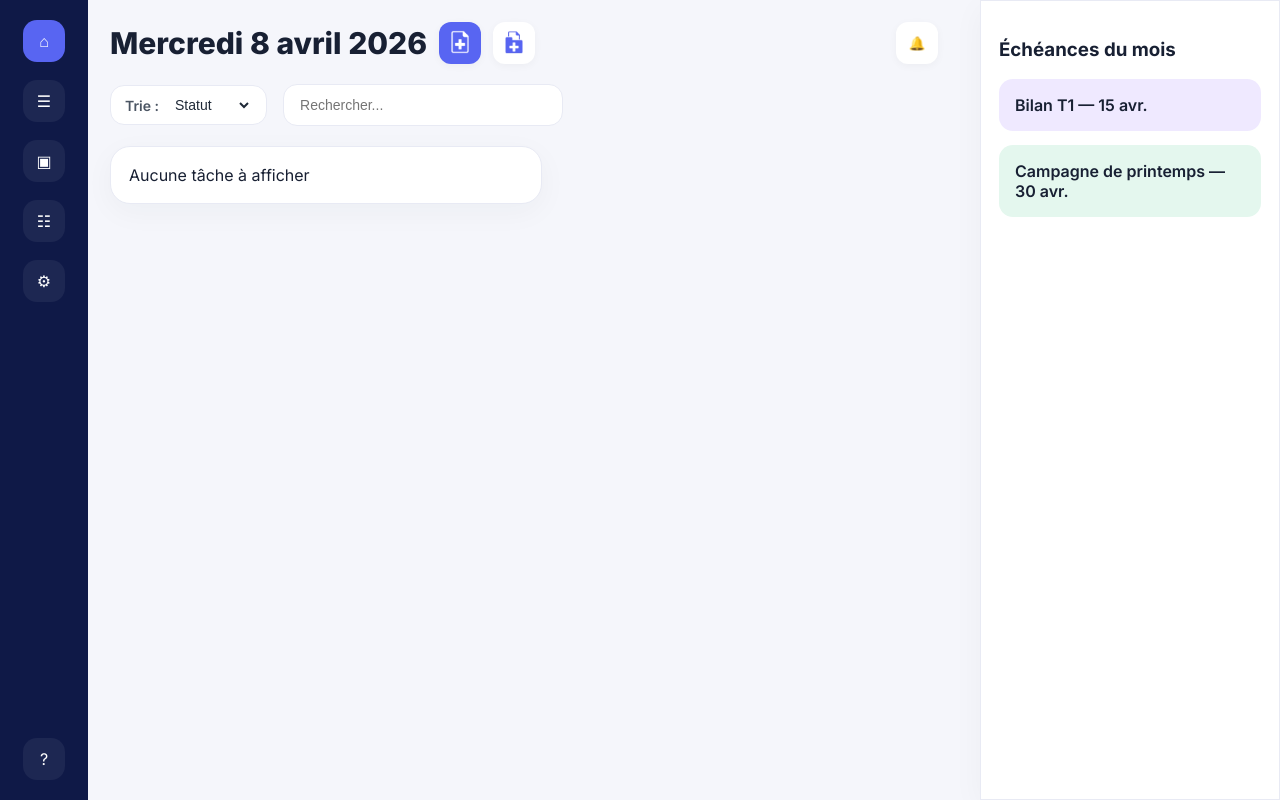
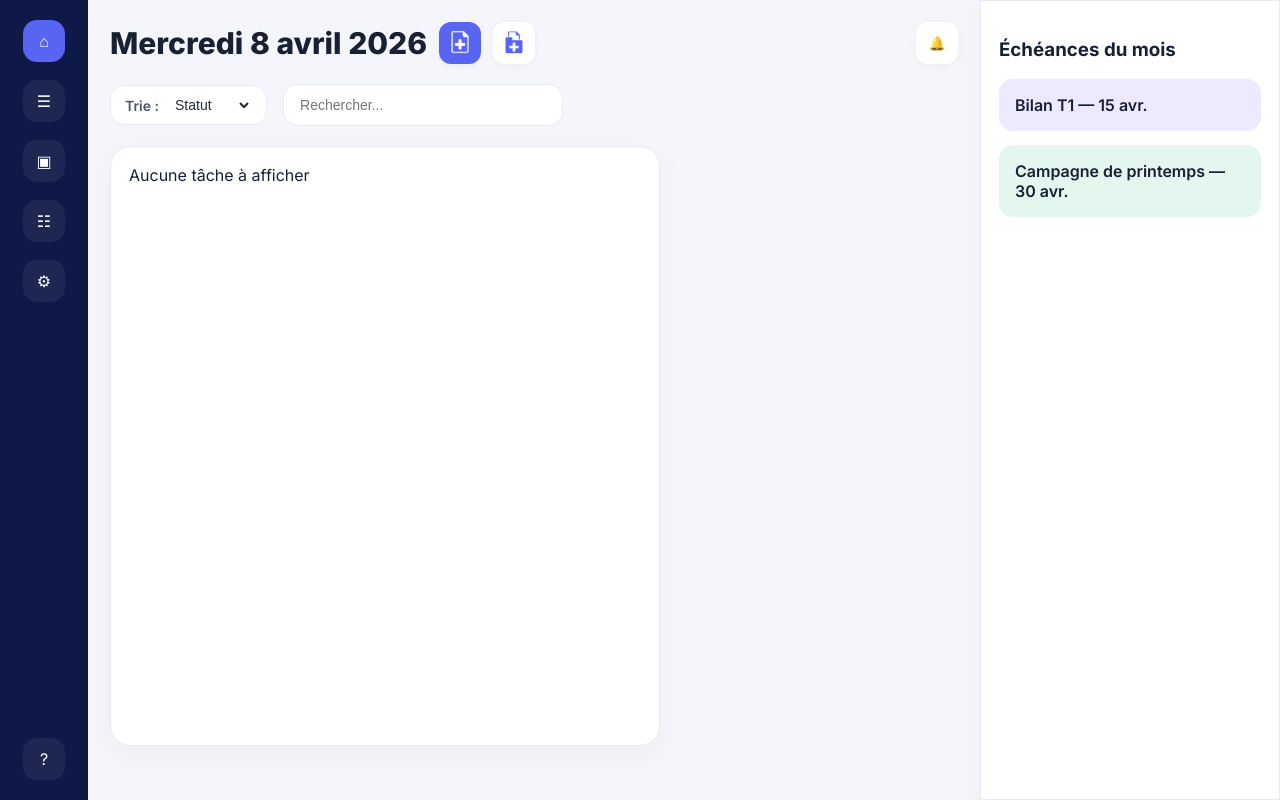
Before and after one commit to taralab/M2T-V2, a plain HTML site: page index.html in a window 1280 px wide. Drawn offline with Linux system fonts and the light colour scheme.

Commit message:
Design page principale en place

```diff
--- a/css/mainStyle.css
+++ b/css/mainStyle.css
@@ -22,7 +22,7 @@
       /*Main area  */
     .main{
       padding: 22px;
-      margin-right: 320px; /* largeur + marge */
+      width: calc(100% - 300px);
     }
 
     /* TOP AREA */
@@ -53,9 +53,9 @@
       width: 24px;
     }
     .grid {
-      display: grid;
-      grid-template-columns: 1.15fr 1fr;
+      display: flex;
       gap: 20px;
+      height: calc(100vh - 200px); /* ajuste selon ton header */
     }
     .panel{
       background:var(--card);border:1px solid var(--line);border-radius:20px;padding:18px;box-shadow:0 8px 30px rgba(31,41,55,.04)
@@ -149,6 +149,10 @@
   display: none;
   flex-direction: column;
   gap: 24px;
+  flex: 1;
+  height: 100%;
+  overflow-y: auto;
+  max-width: 1000px;
 }
 
 /* =============================
@@ -569,3 +573,16 @@
   border-radius: 0; /* optionnel pour un effet plein écran */
   overflow-y: auto;
 }
+
+
+.task-list{
+  width: 550px;
+  height: 100%;
+  overflow-y: auto;
+}
+
+
+/* Pour débugger les trucs qui dépasse */
+/* * {
+  outline: 1px solid red;
+} */
--- a/index.html
+++ b/index.html
@@ -67,7 +67,7 @@
         />
       </div>
       <section class="grid">
-        <div class="panel" id="divItemNoteListParent">
+        <div class="panel task-list" id="divItemNoteListParent">
           <!-- Injection de la liste des taches -->
         </div>
 
```
Lines whose indentation alone changed are shown as unchanged.
